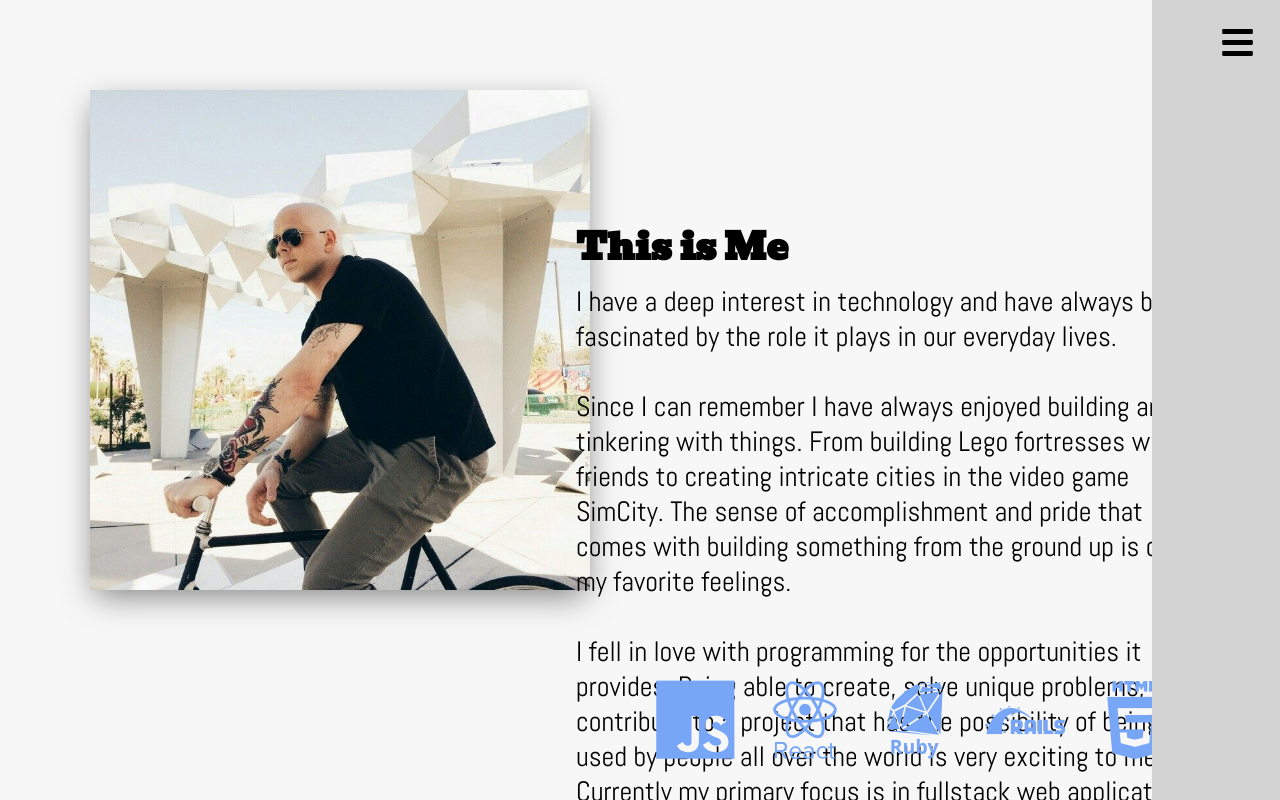
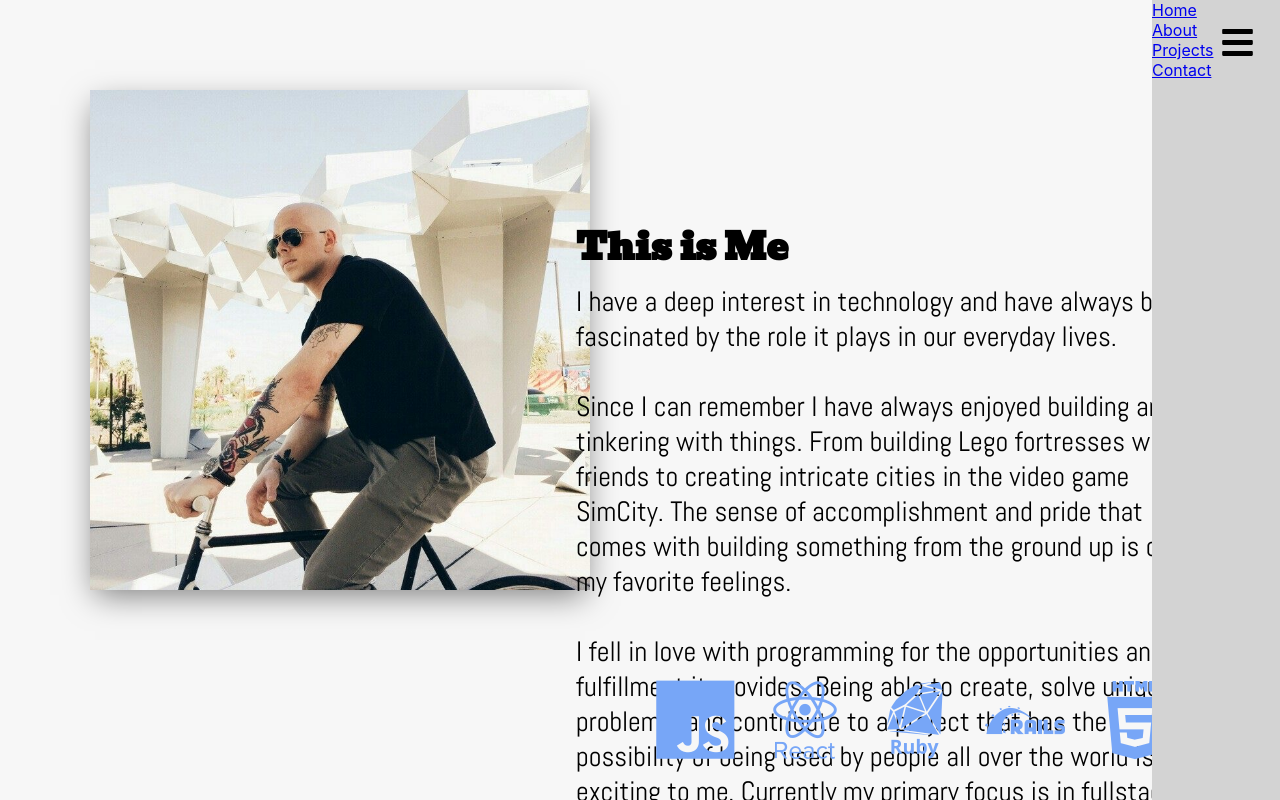
Before and after one commit to JTSwisher/Portfolio, a React (Create React App) app: page /about in a window 1280 px wide. Both pictures are taken after a click on the element 1237 px from the left and 44 px from the top of the page. Shown: the top 800 px of the page. Built offline with nearby package versions, Linux system fonts and the light colour scheme.

Commit message:
add NavLinks to navbar component

```diff
--- a/src/App.css
+++ b/src/App.css
@@ -126,7 +126,7 @@ html, body {
   text-decoration: #77A6F7 underline 1em;
 }
 
-/* about container styles */
+/* nav container styles */
 
 .nav-menu-toggle {
   z-index: 1000;
--- a/src/containers/about/components/AboutContent.js
+++ b/src/containers/about/components/AboutContent.js
@@ -17,7 +17,7 @@ function AboutContent() {
                     Since I can remember I have always enjoyed building and tinkering with things. From building Lego fortresses with friends to
                     creating intricate cities in the video game SimCity. The sense of accomplishment and pride that comes with building something from the ground up is one of my favorite feelings.<br /><br />
 
-                    I fell in love with programming for the opportunities it provides. Being able to create, solve unique problems, and contribute to a project that has the possibility of being used by people all over the world is very exciting to me.
+                    I fell in love with programming for the opportunities and fulfillment it provides. Being able to create, solve unique problems, and contribute to a project that has the possibility of being used by people all over the world is very exciting to me.
                     Currently my primary focus is in fullstack web application development using Javascript and Ruby technologies and I am hoping to become a part of an organization where my development skills can bring value to an existing team.
 
                 </p>
--- a/src/containers/navigation/components/NavBar.js
+++ b/src/containers/navigation/components/NavBar.js
@@ -1,4 +1,6 @@
 import React from 'react';
+
+import NavLinks from './NavLinks'
 
 export default function NavBar(props) {
 
@@ -6,9 +8,9 @@ export default function NavBar(props) {
        return  props.displayState ? {display: ''} : {display: 'none'}
     }
 
-
-
     return (
-        <div className="nav-bar" style={handleDisplayState()} onMouseLeave={props.hoverLeave}></div>
+        <div className="nav-bar" style={handleDisplayState()} onMouseLeave={props.hoverLeave}>
+            <NavLinks />
+        </div>
     )
 }
--- a/src/containers/navigation/components/NavLinks.js
+++ b/src/containers/navigation/components/NavLinks.js
@@ -1,9 +1,14 @@
 import React from 'react';
+
+import { NavLink } from 'react-router-dom'
 
 export default function NavLimks() {
     return (
-        <div>
-
+        <div className="nav-bar-links">
+            <NavLink to="/" id="nav-bar-links">Home</NavLink><br />
+            <NavLink to="/about" id="nav-bar-links">About</NavLink><br />
+            <NavLink to="/projects" id="nav-bar-links">Projects</NavLink><br />
+            <NavLink to="/contact" id="nav-bar-links">Contact</NavLink><br />
         </div>
     )
 }
```
